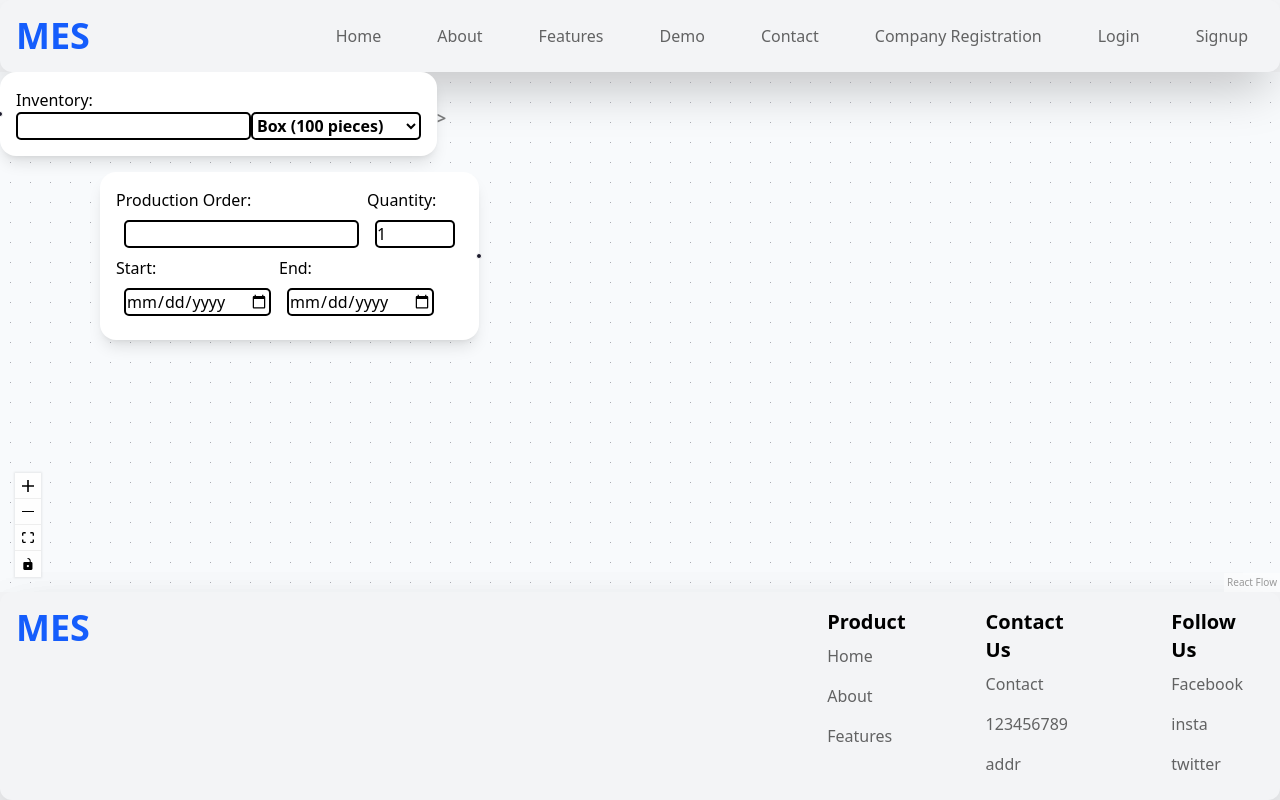
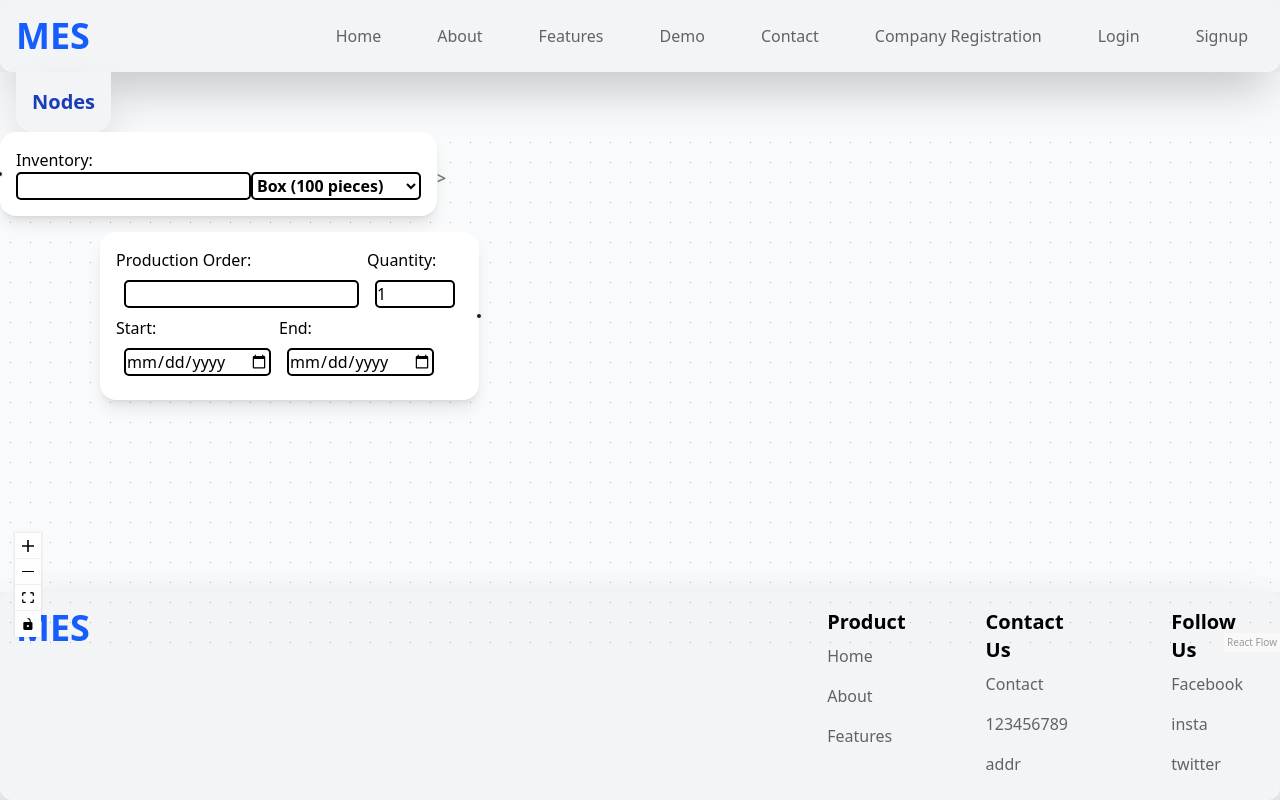
Before and after one commit to SidusSolvere/manufacturing-execution-system, a React (Vite) app in the folder client/: page /demo in a window 1280 px wide. Built offline with nearby package versions, Linux system fonts and the light colour scheme.

Commit message:
added sidebar

```diff
--- /dev/null
+++ b/client/src/pages/mes/siebar.jsx
@@ -0,0 +1,29 @@
+import { useState } from "react";
+
+function Sidebar() {
+  const [open, setOpen] = useState(false);
+
+  const toggle = () => setOpen(!open);
+
+  return (
+    <div>
+      <button className="bg-gray-100 text-xl font-bold text-blue-800 rounded-b-2xl p-4 shadow-2xl mx-4 hover:bg-gray-200 " onClick={toggle}><h2>Nodes</h2></button>
+
+      <div
+        className=" bg-gray-100 w-60 shadow-2xl absolute transition-all duration-600 z-10 rounded-2xl px-8 "
+        style={{
+          left: open ? "0" : "-100%",
+        }}
+      >
+
+        <ul>
+          <li className="px-4 my-4 rounded-2xl font-medium hover:bg-gray-200"><button>Production Order</button></li>
+          <li className="px-4 my-4 rounded-2xl font-medium hover:bg-gray-200"><button>Inventory</button></li>
+
+        </ul>
+      </div>
+    </div>
+  );
+}
+
+export default Sidebar;
--- a/client/src/pages/mes/workPlace.jsx
+++ b/client/src/pages/mes/workPlace.jsx
@@ -15,6 +15,7 @@ import "@xyflow/react/dist/style.css";
 import { initialNodes } from "./nodes";
 import { initialEdges } from "./edges";
 import CustomEdge from "../../nodes/customEdge";
+import Sidebar from "./siebar";
 
 const nodeTypes = {
   inventory: Inventory,
@@ -47,9 +48,7 @@ export default function WorkPlace() {
 
   return (
     <div className="h-full w-full">
-      <div className="flex absolute z-10 ">
-
-      </div>
+              <Sidebar/>
       <ReactFlow
         nodes={nodes}
         nodeTypes={nodeTypes}
```
Also changed, not shown: client/src/nodes/inventory.jsx (line endings or trailing spaces).
